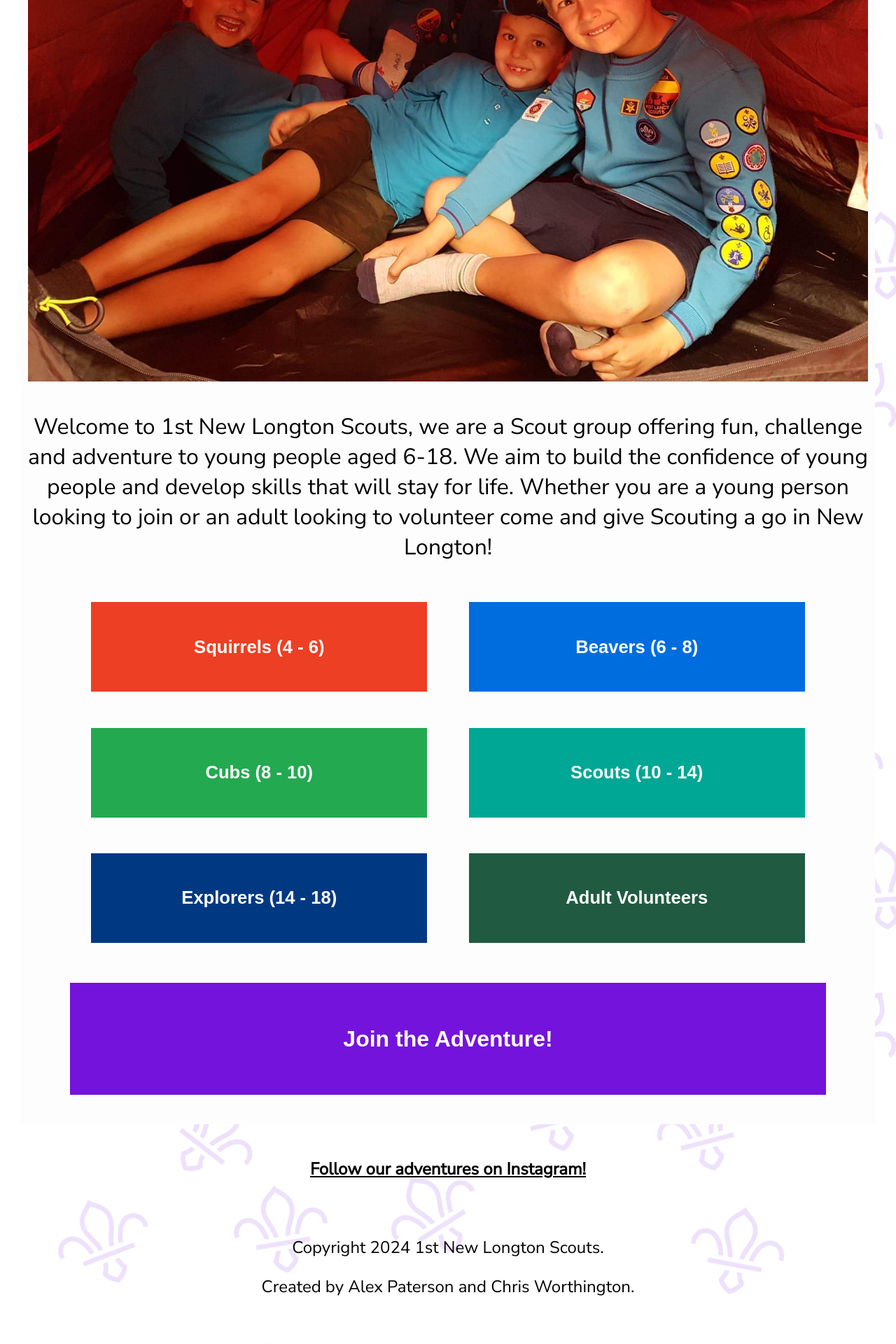
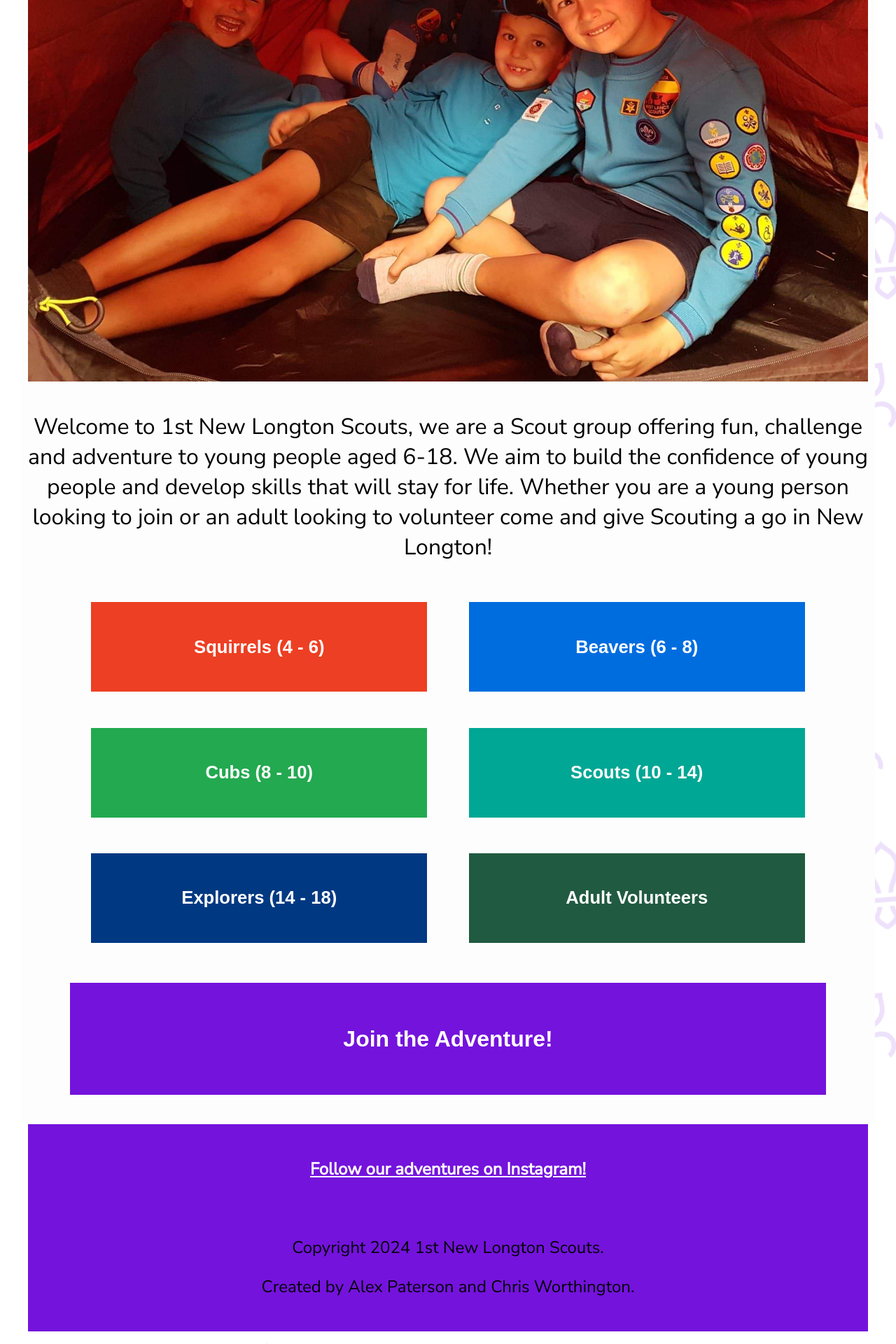
Before and after one commit to newlongtonscouts/newlongtonscouts.github.io, a Jekyll site: the page built from index.html, in a window 1280 px wide. Shown: the part 801-2721 px from the top of the page at 70% size. Built offline with Jekyll 4.4.1, drawn with Linux system fonts in a browser that asks for light colours; before the commit the page ends 2697 px from its top, so only the background shows below that.

Commit message:
Update style.css

```diff
--- a/css/style.css
+++ b/css/style.css
@@ -125,7 +125,14 @@ footer
 	max-width: 1200px;
 	margin: auto;
 	padding-top: 1em;
+	padding-bottom: 1em;
 	font-size: 1.5em;
+	background-color: #7413dc;
+}
+
+footer a
+{
+	color: white;
 }
 
 .TextPage
```
